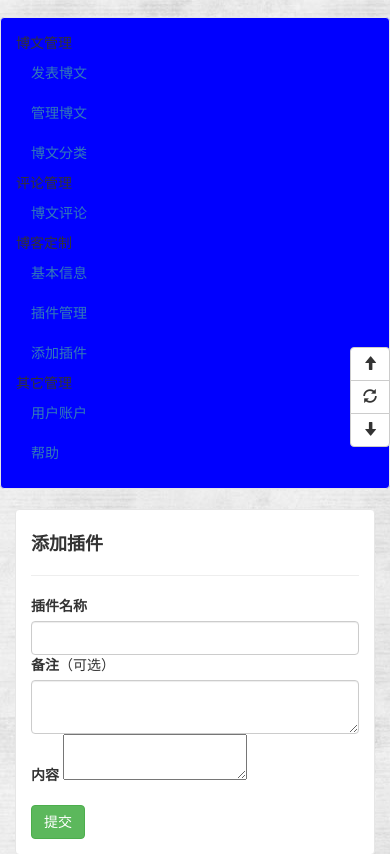
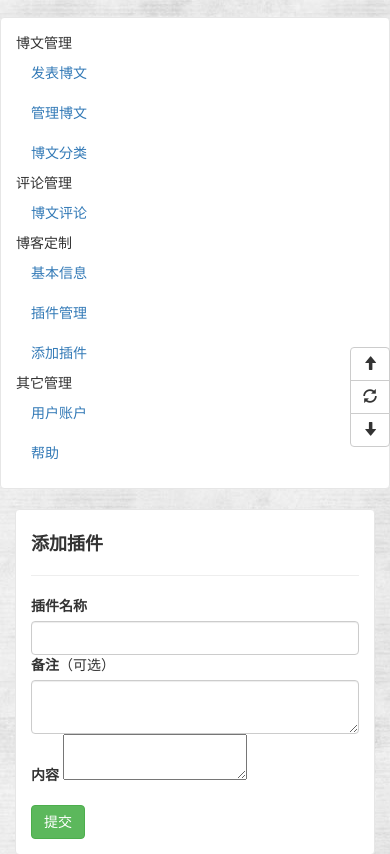
Before and after one commit to alex6xu/alexWeb, a Flask app: page /admin/custom/blog-plugin/add in a window 390 px wide. Shown: the part 75-929 px from the top of the page. Run offline with Flask 2, Linux system fonts and the light colour scheme; the visitor is signed in with stand-in values (Sample User, id 1); data comes from the database, SQL or seed files in the repository; data that the repository does not hold is empty; some libraries are stand-ins or nearby versions.

Commit message:
blog menu update

```diff
--- a/blog/app/templates/admin/admin_base.html
+++ b/blog/app/templates/admin/admin_base.html
@@ -4,7 +4,7 @@
 {% block Content %}
 <div class="container">
     <div class="row">
-        <div class="col-md-2 entry-box" style="background-color: blue">
+        <div class="col-md-2 entry-box" style="background-color: white">
             <ul class="nav nav-list">
 				<li class="nav-header">博文管理</li>
 				<li><a href="{{ url_for('admin.submitArticles') }}">发表博文</a></li>
```
